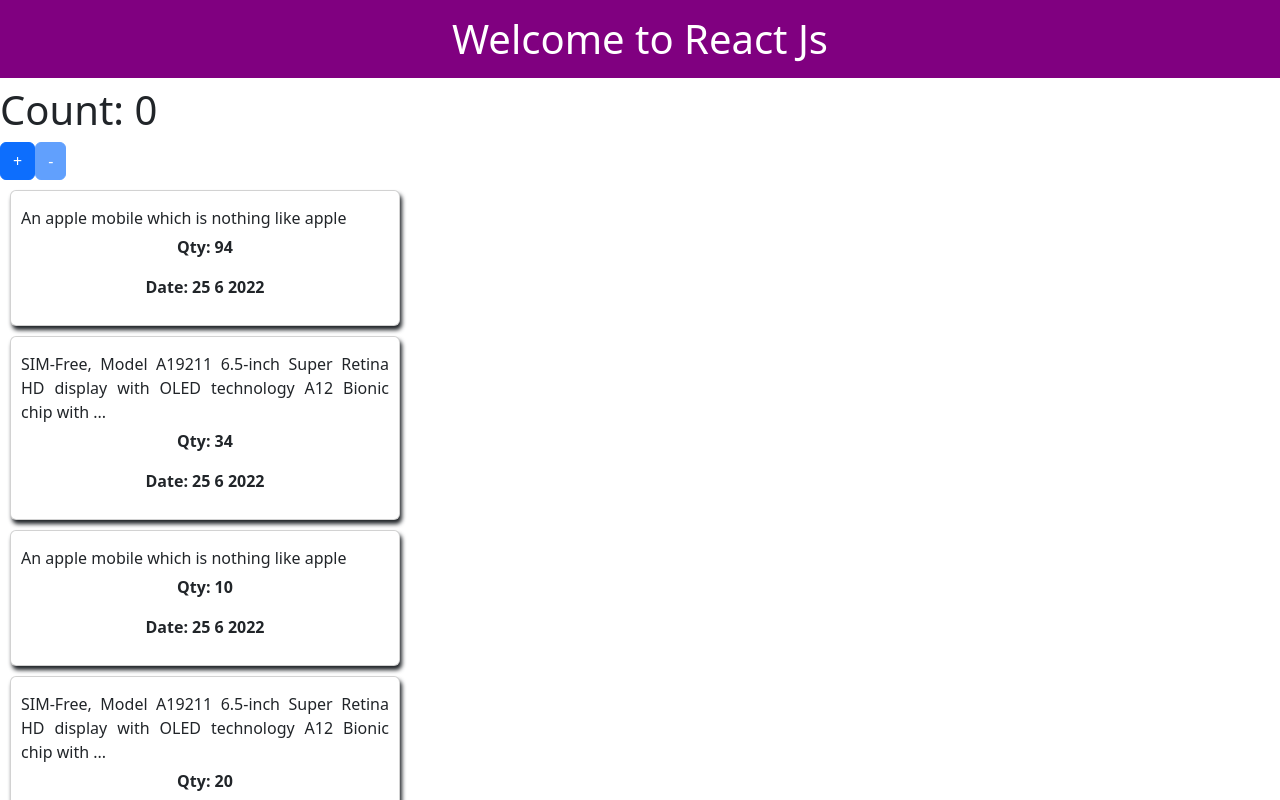
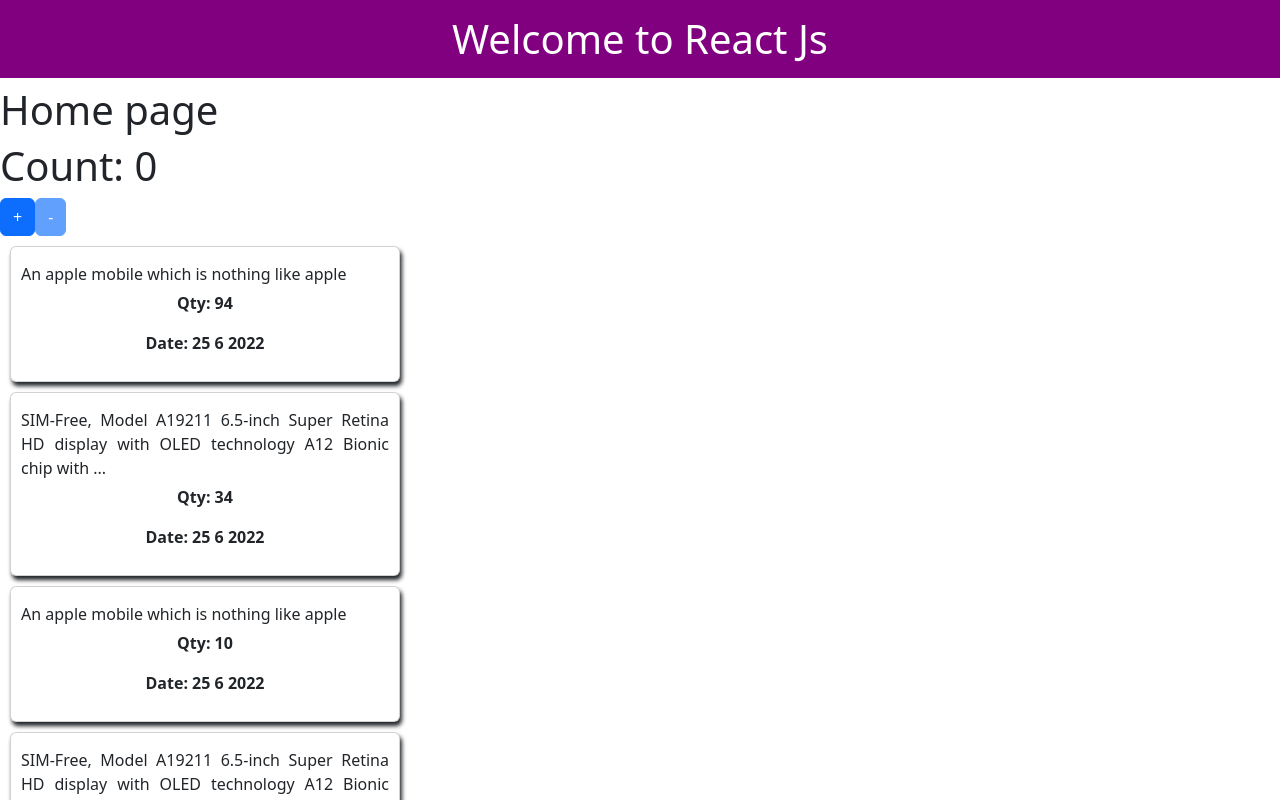
Before and after one commit to furiousnur/React-Basic, a React (Create React App) app: page / in a window 1280 px wide. Shown: the top 800 px of the page. Built offline with nearby package versions, Linux system fonts and the light colour scheme.

Commit message:
ternary operator and rendering function

```diff
--- a/src/App.js
+++ b/src/App.js
@@ -6,6 +6,7 @@
 import ClassComponent from "./components/ClassComponent";
 import Card3 from "./components/Card3";
 import State from "./components/State";
+import ConditionalRendering from "./components/ConditionalRendering/Index";
 
 function Welcome(){
     return React.createElement("h1",{},"Welcome function component");
@@ -24,6 +25,7 @@
   return (
       <div>
         <h1 className="headingStyle">Welcome to React Js</h1>
+          <ConditionalRendering />
           <State />
           {/*<Card title={Data[0].title} detail={Data[0].description} stock={Data[0].stock}/> */}
           {items}
--- /dev/null
+++ b/src/components/ConditionalRendering/Home.js
@@ -0,0 +1,11 @@
+import React from 'react';
+
+function Home(){
+    return (
+        <div>
+            <h1>Home page</h1>
+        </div>
+    );
+};
+
+export default Home;
--- /dev/null
+++ b/src/components/ConditionalRendering/Index.js
@@ -0,0 +1,28 @@
+import React, {Component} from 'react';
+import Home from "./Home";
+import Login from "./Login";
+
+class ConditionalRendering extends Component {
+
+    constructor(props) {
+        super(props);
+
+        this.state = {
+            isLoggedIn : true,
+        }
+    }
+
+    render() {
+        //ternary operator
+        return this.state.isLoggedIn ? <Home /> : <Login />
+
+        //if else
+        // if (this.state.isLoggedIn){
+        //     return <Home />
+        // }else{
+        //     return <Login />
+        // }
+    }
+}
+
+export default ConditionalRendering;
--- /dev/null
+++ b/src/components/ConditionalRendering/Login.js
@@ -0,0 +1,11 @@
+import React from 'react';
+
+function Login(){
+    return (
+        <div>
+            <h3>Login Page</h3>
+        </div>
+    );
+};
+
+export default Login;
```
